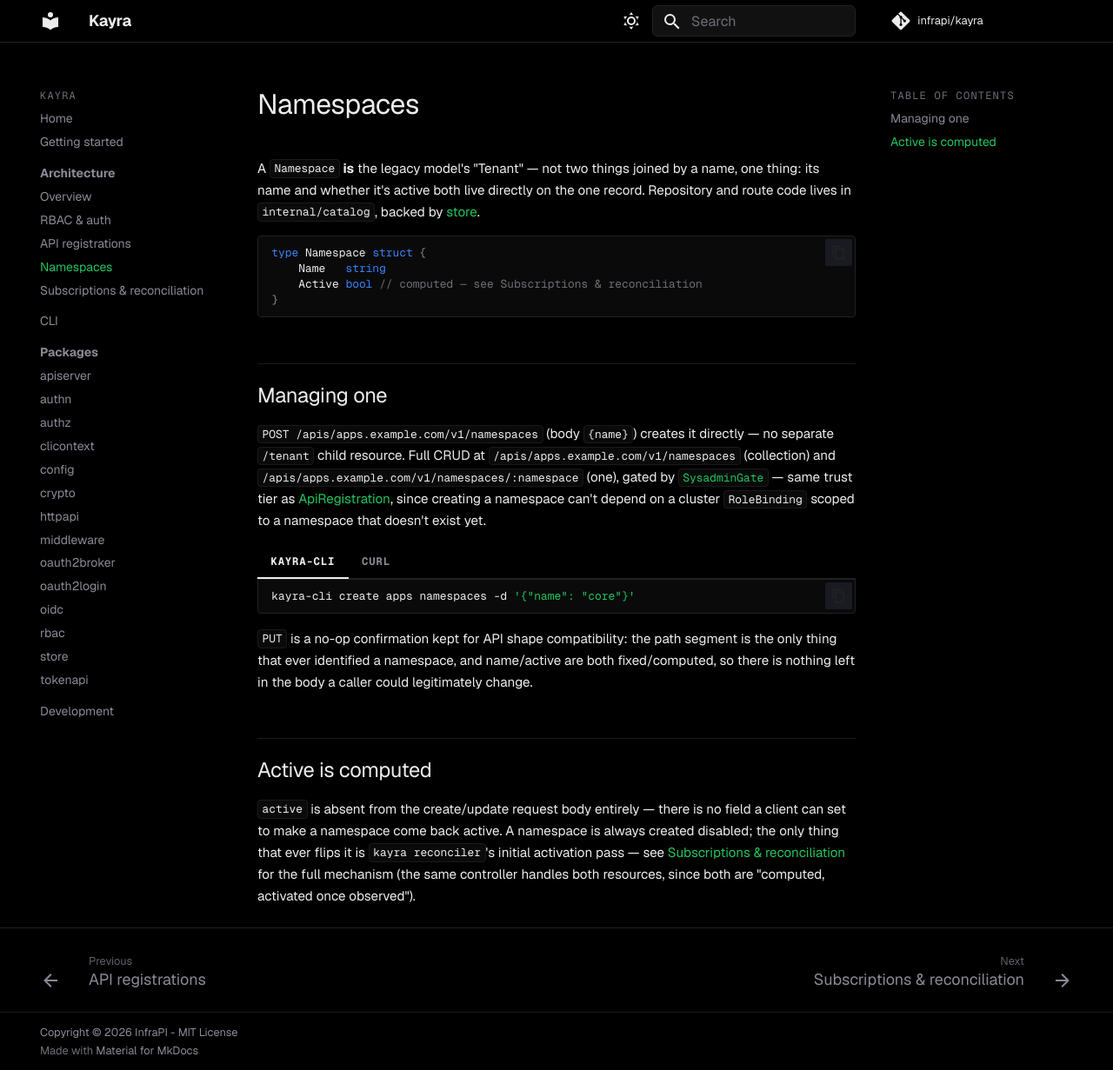
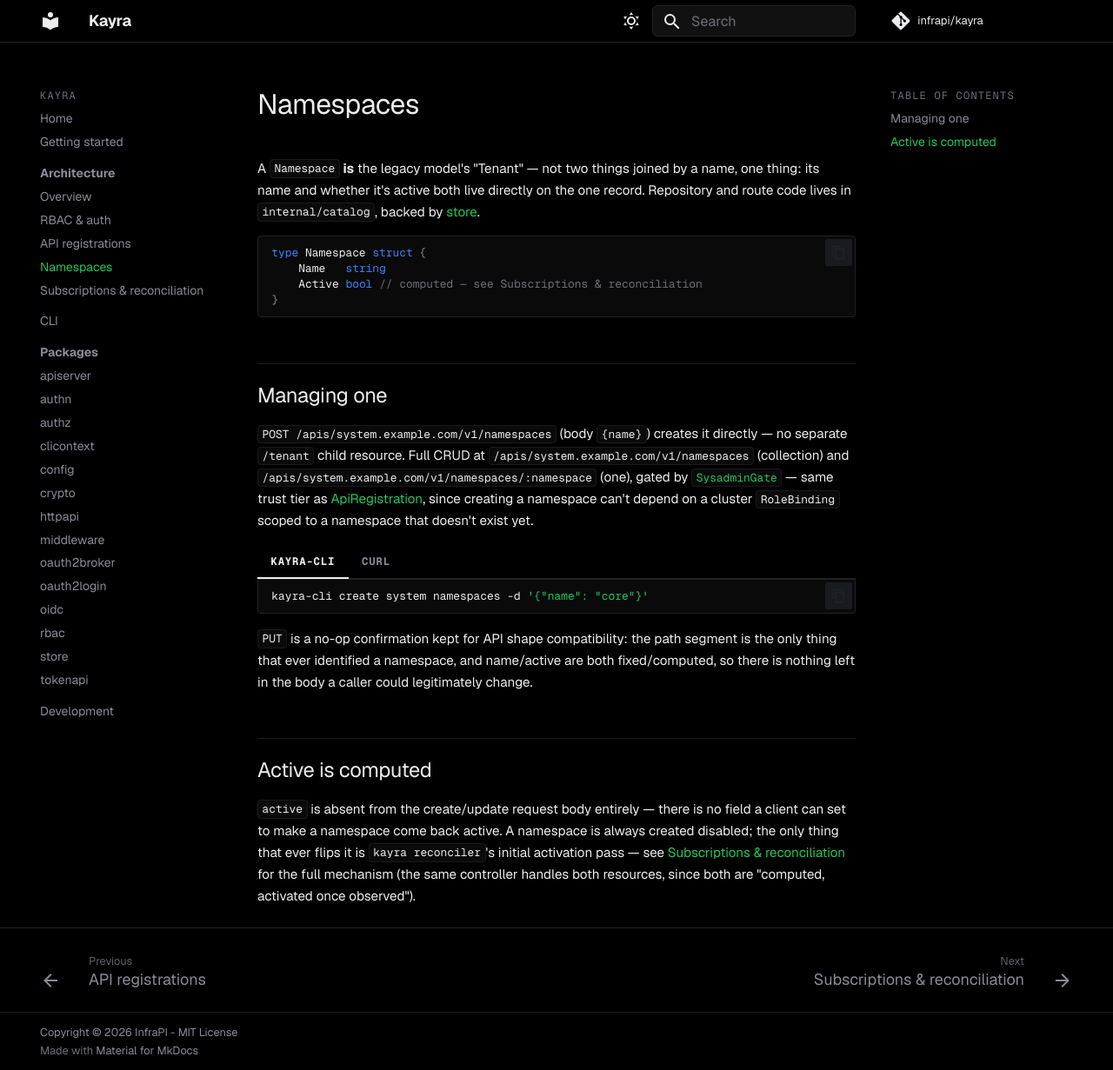
Before and after one commit to infrapi/kayra, an MkDocs documentation site: the page built from docs/architecture/namespaces.md, in a window 1280 px wide and 1231 px high. Shown: the whole window at 87% size. Built offline with MkDocs 1.6.1 and Material for MkDocs 9.7.7, drawn with Linux system fonts in a browser that asks for light colours; comment, search, counter and statistics services are not loaded.

Commit message:
feat: rename apps to system
Signed-off-by: Ahmet DEMIR <me@ahmet2mir.eu>

````diff
--- a/docs/architecture/namespaces.md
+++ b/docs/architecture/namespaces.md
@@ -14,9 +14,9 @@ type Namespace struct {
 
 ## Managing one
 
-`POST /apis/apps.example.com/v1/namespaces` (body `{name}`) creates it directly — no
-separate `/tenant` child resource. Full CRUD at `/apis/apps.example.com/v1/namespaces`
-(collection) and `/apis/apps.example.com/v1/namespaces/:namespace` (one), gated by
+`POST /apis/system.example.com/v1/namespaces` (body `{name}`) creates it directly — no
+separate `/tenant` child resource. Full CRUD at `/apis/system.example.com/v1/namespaces`
+(collection) and `/apis/system.example.com/v1/namespaces/:namespace` (one), gated by
 [`SysadminGate`](rbac-and-auth.md#two-gates-two-trust-tiers) — same trust
 tier as [ApiRegistration](api-registrations.md), since creating a namespace can't depend on a
 cluster `RoleBinding` scoped to a namespace that doesn't exist yet.
@@ -24,13 +24,13 @@ cluster `RoleBinding` scoped to a namespace that doesn't exist yet.
 === "kayra-cli"
 
     ```bash
-    kayra-cli create apps namespaces -d '{"name": "core"}'
+    kayra-cli create system namespaces -d '{"name": "core"}'
     ```
 
 === "curl"
 
     ```bash
-    curl -s -X POST http://localhost:8080/apis/apps.example.com/v1/namespaces \
+    curl -s -X POST http://localhost:8080/apis/system.example.com/v1/namespaces \
       -H "Authorization: Bearer $TOKEN" -H "Content-Type: application/json" \
       -d '{"name": "core"}'
     ```
````
Also changed, not shown: docs/architecture/rbac-and-auth.md (+1 -1 lines), docs/cli.md (+1 -1 lines), docs/getting-started.md (+2 -2 lines), 4 other files.
